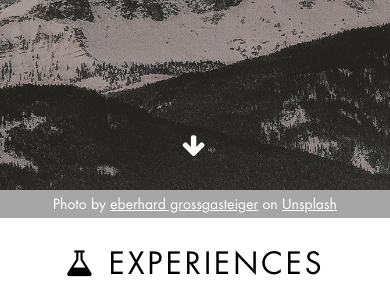
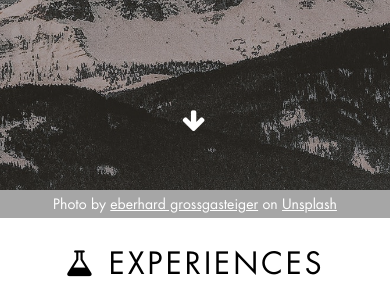
Before and after one commit to Jaacky/jackyvan.com, a Jekyll site: the page built from index.html, in a window 390 px wide and 900 px high, scrolled down 560 px. Shown: the part 150-450 px from the top of the window. Built offline with Jekyll 4.4.1, drawn with Linux system fonts in a browser that asks for light colours.

Commit message:
Fixing CSS to handle mobile nav/menu bars

```diff
--- a/css/home.css
+++ b/css/home.css
@@ -178,7 +178,7 @@
 
 .next-arrow {
 	position: absolute;
-	bottom: 25px;
+    bottom: 50px;
 	left: 50%;
 	transform: translateX(-50%);
 	font-size: 2.5rem;
@@ -206,6 +206,7 @@
     letter-spacing: 3px;
     text-align: center;
     color: white;
+    position: relative;
 }
 
 #landing .mask {
@@ -330,6 +331,10 @@
         font-size: 7rem;
     }
 
+    .next-arrow {
+        bottom: 25px;
+    }
+
     .image-credits {
         bottom: 5px;
         right: 5px;
```
